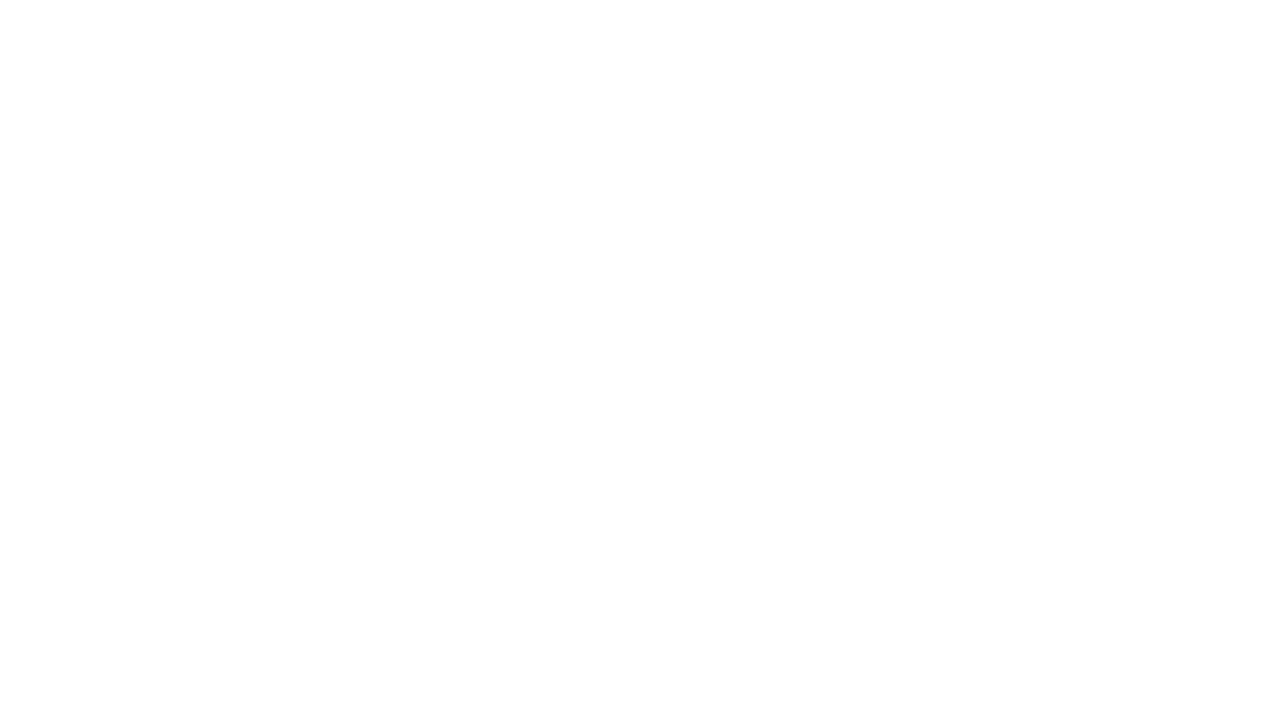
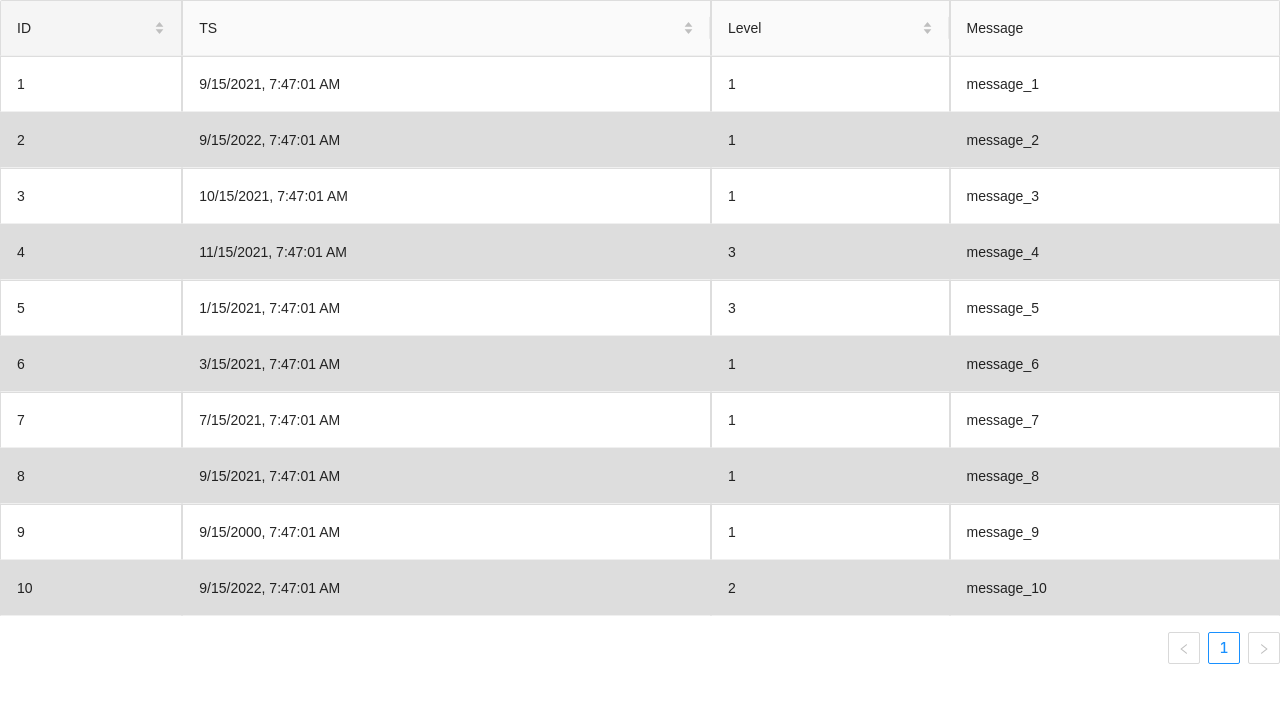
Before and after one commit to Andrew-Sparrow/phishman-test, a React (Create React App) app: page / in a window 1280 px wide. Shown: the top 702 px of the page. Built offline with nearby package versions, Linux system fonts and the light colour scheme.

Commit message:
compare ability was added

```diff
--- a/package.json
+++ b/package.json
@@ -6,6 +6,7 @@
     "@testing-library/jest-dom": "^5.16.4",
     "@testing-library/react": "^13.1.1",
     "@testing-library/user-event": "^13.5.0",
+    "antd": "^4.20.2",
     "axios": "^0.27.2",
     "gh-pages": "^3.2.3",
     "react": "^18.1.0",
--- a/src/App.css
+++ b/src/App.css
@@ -1,38 +1,20 @@
 .App {
   text-align: center;
+  width: 100%;
 }
 
-.App-logo {
-  height: 40vmin;
-  pointer-events: none;
+table {
+  font-family: arial, sans-serif;
+  border-collapse: collapse;
+  width: 100%;
 }
 
-@media (prefers-reduced-motion: no-preference) {
-  .App-logo {
-    animation: App-logo-spin infinite 20s linear;
-  }
+td, th {
+  border: 1px solid #dddddd;
+  text-align: left;
+  padding: 8px;
 }
 
-.App-header {
-  background-color: #282c34;
-  min-height: 100vh;
-  display: flex;
-  flex-direction: column;
-  align-items: center;
-  justify-content: center;
-  font-size: calc(10px + 2vmin);
-  color: white;
+tr:nth-child(even) {
+  background-color: #dddddd;
 }
-
-.App-link {
-  color: #61dafb;
-}
-
-@keyframes App-logo-spin {
-  from {
-    transform: rotate(0deg);
-  }
-  to {
-    transform: rotate(360deg);
-  }
-}
--- a/src/App.js
+++ /dev/null
@@ -1,11 +0,0 @@
-import './App.css';
-
-function App() {
-  return (
-    <div className="App">
-
-    </div>
-  );
-}
-
-export default App;
--- /dev/null
+++ b/src/App.jsx
@@ -0,0 +1,117 @@
+import './App.css';
+import 'antd/dist/antd.css';
+import { Table } from 'antd'
+
+const data = {
+  "events": [
+    {
+      "key": 1,
+      "ts": new Date('2021-09-15T07:47:01.121Z'),
+      "level": 1,
+      "message": "message_1"
+    },
+    {
+      "key": 2,
+      "ts": new Date("2022-09-15T07:47:01.121Z"),
+      "level": 1,
+      "message": "message_2"
+    },
+    {
+      "key": 3,
+      "ts": new Date("2021-10-15T07:47:01.121Z"),
+      "level": 1,
+      "message": "message_3"
+    },
+    {
+      "key": 4,
+      "ts": new Date("2021-11-15T07:47:01.121Z"),
+      "level": 3,
+      "message": "message_4"
+    },
+    {
+      "key": 5,
+      "ts": new Date("2021-01-15T07:47:01.121Z"),
+      "level": 3,
+      "message": "message_5"
+    },
+    {
+      "key": 6,
+      "ts": new Date("2021-03-15T07:47:01.121Z"),
+      "level": 1,
+      "message": "message_6"
+    },
+    {
+      "key": 7,
+      "ts": new Date("2021-07-15T07:47:01.121Z"),
+      "level": 1,
+      "message": "message_7"
+    },
+    {
+      "key": 8,
+      "ts": new Date("2021-09-15T07:47:01.121Z"),
+      "level": 1,
+      "message": "message_8"
+    },
+    {
+      "key": 9,
+      "ts": new Date("2000-09-15T07:47:01.121Z"),
+      "level": 1,
+      "message": "message_9"
+    },
+    {
+      "key": 10,
+      "ts": new Date("2022-09-15T07:47:01.121Z"),
+      "level": 2,
+      "message": "message_10"
+    }
+  ]
+};
+
+const columns = [
+  {
+    title: 'ID',
+    dataIndex: 'key',
+    key: 'key',
+    sorter: {
+      compare: (a, b) => a.key - b.key,
+      multiple: 1
+    },
+  },
+  {
+    title: 'TS',
+    dataIndex: 'ts',
+    key: 'key',
+    render: (ts) => <span> {ts.toLocaleString()} </span>,
+    sorter: {
+      compare: (a, b) => a.ts - b.ts,
+      multiple: 2
+    }
+  },
+  {
+    title: 'Level',
+    dataIndex: 'level',
+    key: 'key',
+    sorter: {
+      compare: (a, b) => a.level - b.level,
+      multiple: 3
+    }
+  },
+  {
+    title: 'Message',
+    dataIndex: 'message',
+    key: 'key',
+  },
+];
+
+function App() {
+  return (
+    <div className="App">
+      <Table
+        dataSource={data.events}
+        columns={columns}
+      />
+    </div>
+  );
+}
+
+export { App };
--- a/src/index.js
+++ b/src/index.js
@@ -1,7 +1,7 @@
 import React from 'react';
 import ReactDOM from 'react-dom/client';
 import './index.css';
-import App from './App';
+import { App } from './App';
 
 const root = ReactDOM.createRoot(document.getElementById('root'));
 
```
Also changed, not shown: 1 other file (tests, documents, lock files or other folders).
